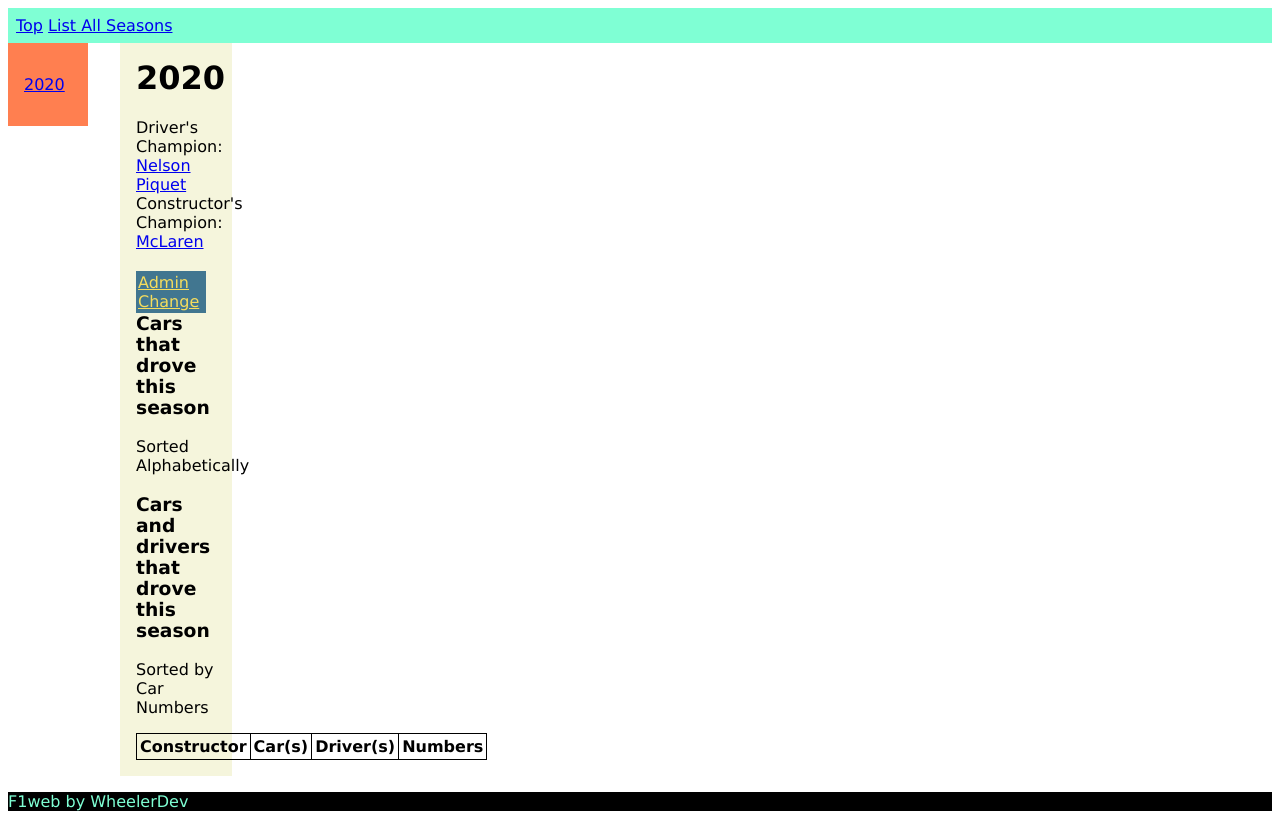
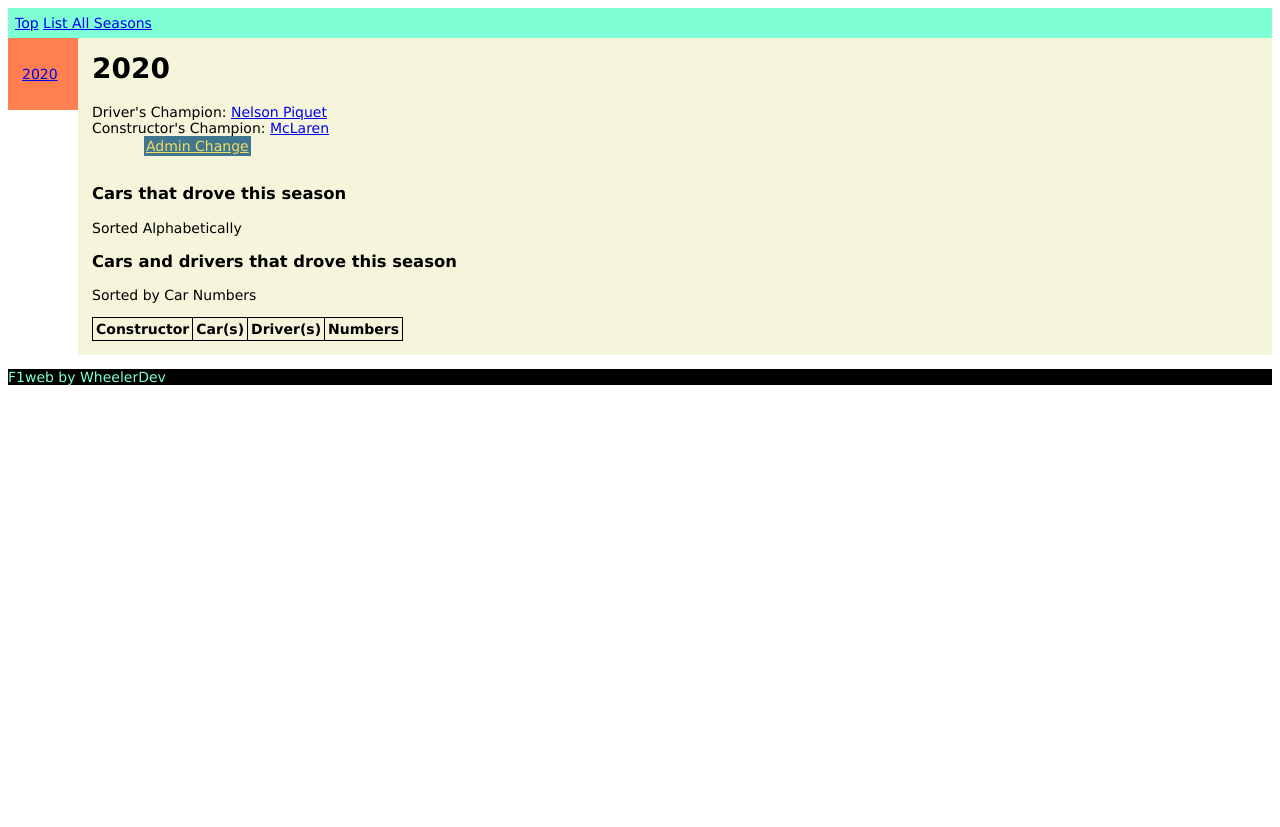
Before and after one commit to riktov/f1web, a Django app: page /season/2020/ in a window 1280 px wide. After the commit the page ends 385 px from the top, so only its background shows below. Run offline with Django 4.2, Linux system fonts and the light colour scheme; data comes from the database, SQL or seed files in the repository; tables that the repository leaves empty hold one stand-in row (values such as "Sample post"); lists and menus that the app fills with data are empty; parts of the project's set-up code (start-up, migrations or seed data) failed here and were passed over.

Commit message:
font size in common.css

```diff
--- a/browse/static/css/browse/common.css
+++ b/browse/static/css/browse/common.css
@@ -1,5 +1,7 @@
 body {
-    font-family:'Lucida Sans', 'Lucida Sans Regular', 'Lucida Grande', 'Lucida Sans Unicode', Geneva, Verdana, sans-serif
+    font-family:'Lucida Sans', 'Lucida Sans Regular', 'Lucida Grande', 'Lucida Sans Unicode', Geneva, Verdana, sans-serif ;
+    font-size: 14px;
+
 }
 
 table, th, td {
@@ -41,7 +43,7 @@ div.ObjectDetail{
 }
 
 div.MainContent.Season div.ObjectDetail {
-    width: 5em ;
+    margin-left: 5em ;
 }
 
 div.MainContent.EngineMaker div.ObjectDetail,
```
